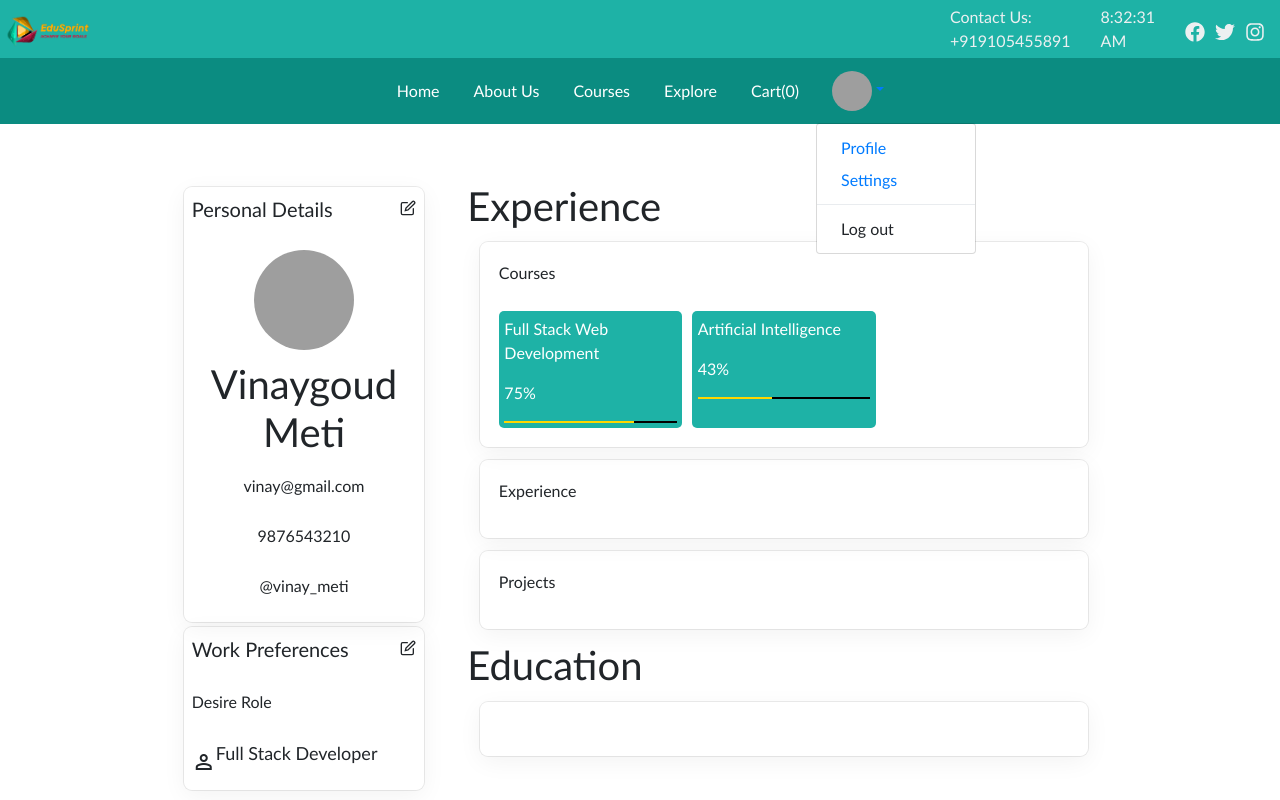
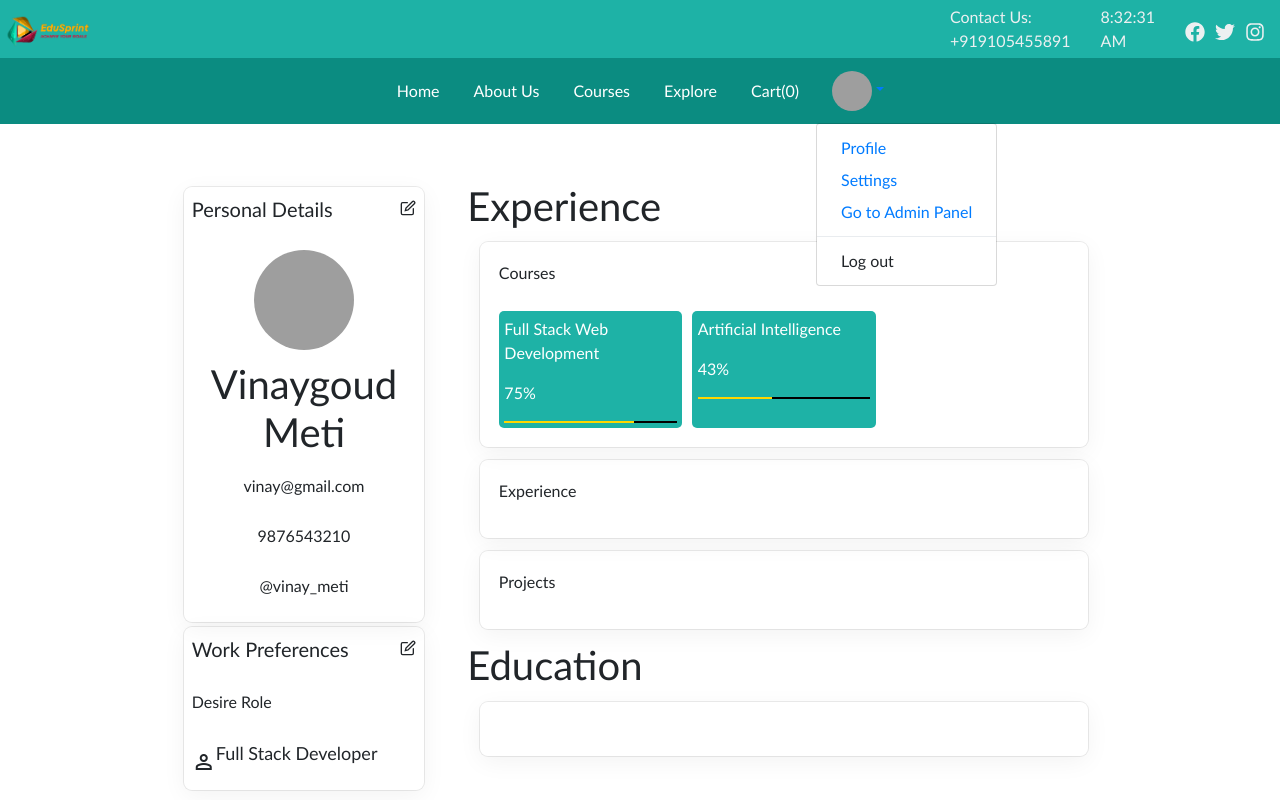
Before and after one commit to imlnr/software-kalaakar-5678, a React (Create React App) app: page /profile in a window 1280 px wide. Both pictures are taken after a click on the button 858 px from the left and 91 px from the top of the page. Shown: the top 800 px of the page. Built offline with nearby package versions, Linux system fonts and the light colour scheme; grey boxes are pictures that could not be loaded.

Commit message:
final commit

```diff
--- a/src/components/Menubar.jsx
+++ b/src/components/Menubar.jsx
@@ -7,15 +7,15 @@ import { useDispatch, useSelector } from "react-redux";
 import { useDisclosure } from "@chakra-ui/react";
 import DrawerEx from "./DrawerEx";
 import { NavDropdown } from "react-bootstrap";
-import { CHANGE_LOGIN_STATUS} from "../Redux/action";
+import { CHANGE_LOGIN_STATUS } from "../Redux/action";
 const Menubar = () => {
   const dispatch = useDispatch();
   const cart = useSelector((state) => state.cart);
   const profile = useSelector((state) => state);
   const { isOpen, onOpen, onClose } = useDisclosure();
   const navigate = useNavigate();
-  const handleLogout = ()=>{
-    dispatch({type:CHANGE_LOGIN_STATUS,payload:false})
+  const handleLogout = () => {
+    dispatch({ type: CHANGE_LOGIN_STATUS, payload: false })
     navigate('/');
   }
   return (<>
@@ -62,6 +62,12 @@ const Menubar = () => {
                     Settings
                   </Link>
                 </NavDropdown.Item>
+                {profile.user.role==="admin"? <NavDropdown.Item href="#" className="dropdown-item">
+                    <Link to="/admin">
+                      Go to Admin Panel
+                    </Link>
+                  </NavDropdown.Item>:null
+                }
                 <NavDropdown.Divider />
                 <NavDropdown.Item onClick={handleLogout} href="#" className="dropdown-item">
                   Log out
```
Lines whose indentation alone changed are shown as unchanged.
